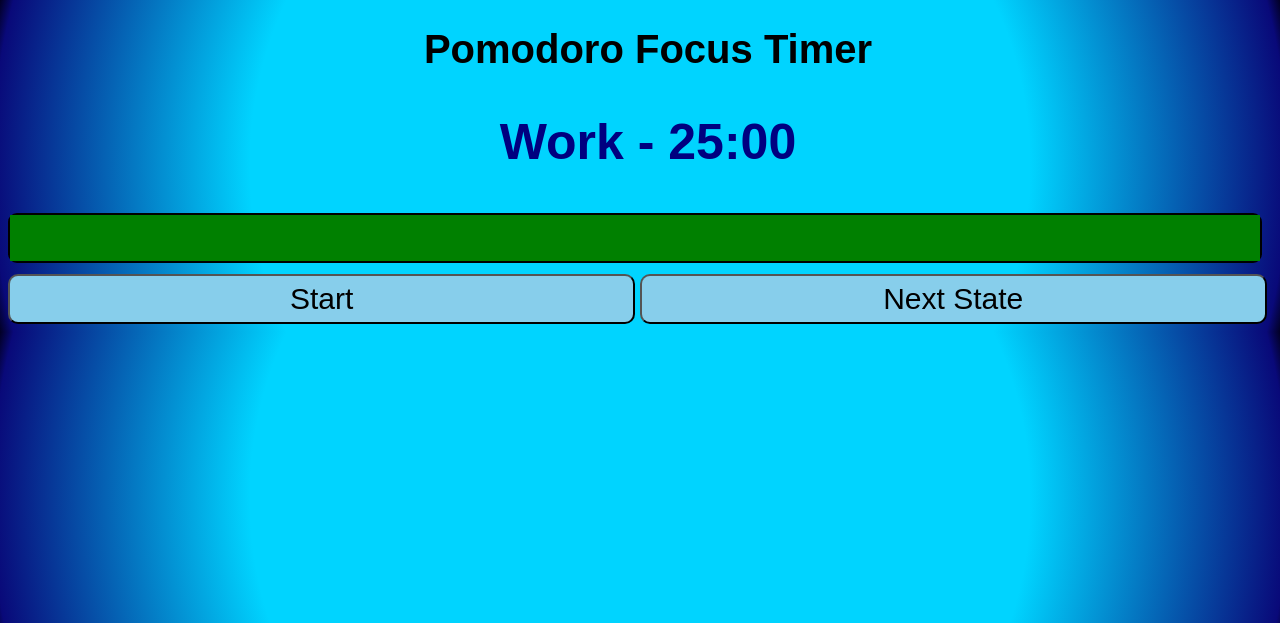
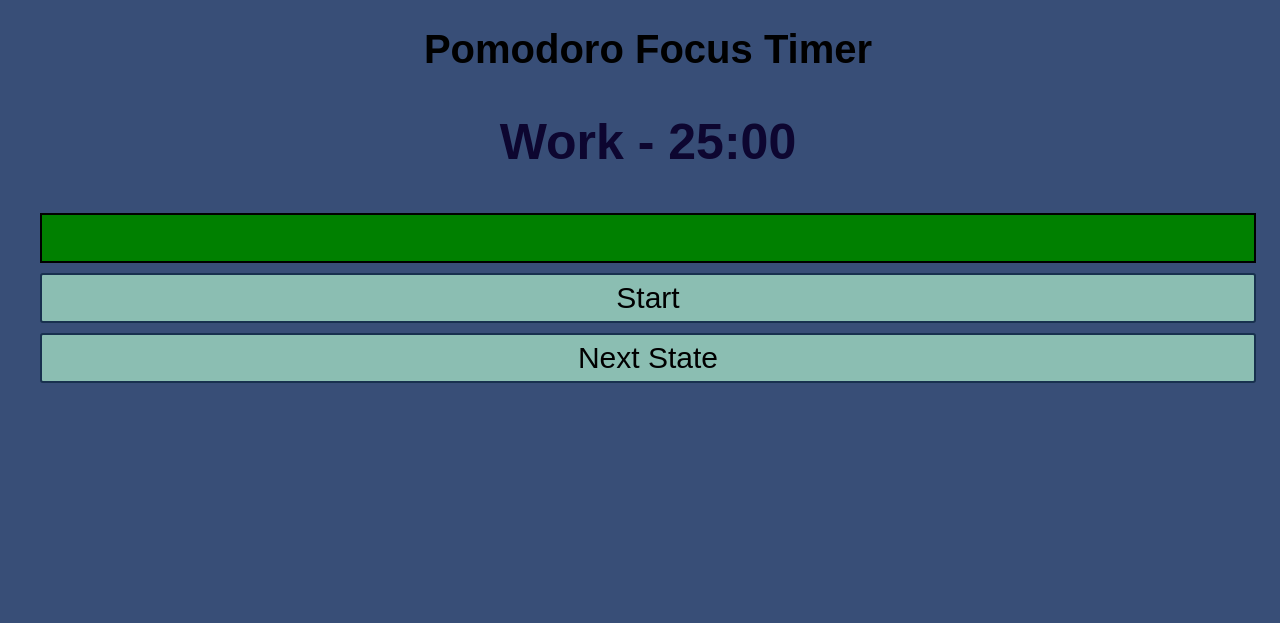
Before and after one commit to RM220507/PomodoroFocusTimer, a PHP site: page / in a window 1280 px wide. Shown: the top 623 px of the page. Run offline with PHP 8.4, Linux system fonts and the light colour scheme.

Commit message:
Updating stylesheet

```diff
--- a/styles.css
+++ b/styles.css
@@ -1,8 +1,7 @@
 body {
-    width: 100%;
+    width: 100vw;
     font-family: sans-serif;
-    background: rgb(0,212,255);
-    background: radial-gradient(circle, rgba(0,212,255,1) 0%, rgba(0,212,255,1) 38%, rgba(0,212,255,1) 59%, rgba(9,9,121,1) 98%, rgba(2,0,36,1) 100%);
+    background: #384E77;
 }
 
 h1 {
@@ -13,26 +12,30 @@ h1 {
 h2 {
     font-size: 50px;
     text-align: center;
-    color: navy;
+    color: #0D0630;
 }
 
 progress {
     border: 2px solid black;
     height: 50px;
-    border-radius: 9px;
-    width: 98%;
+    width: 95vw;
     background-color: whitesmoke;
+    display: flex;
+    margin: auto;
 }
 
 button {
-    background-color: skyblue;
-    width: 49%;
+    background-color: #8BBEB2;
+    display: block;
+    margin: auto;
+    width: 95vw;
     height: 50px;
     font-size: 30px;
     margin-top: 10px;
-    border-radius: 10px;
+    border-radius: 3px;
+    border: #18314F 2px solid;
 }
 
 button:hover {
-    background-color: aquamarine;
+    background-color: #E6F9AF;
 }
```
